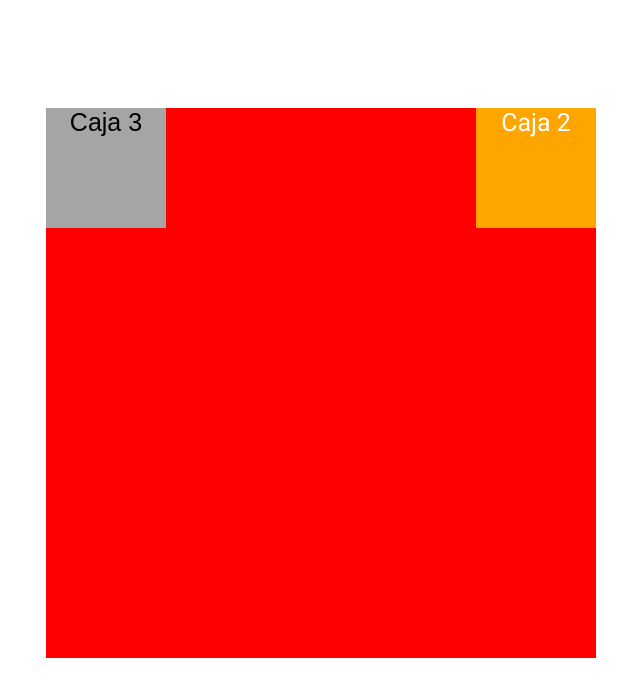
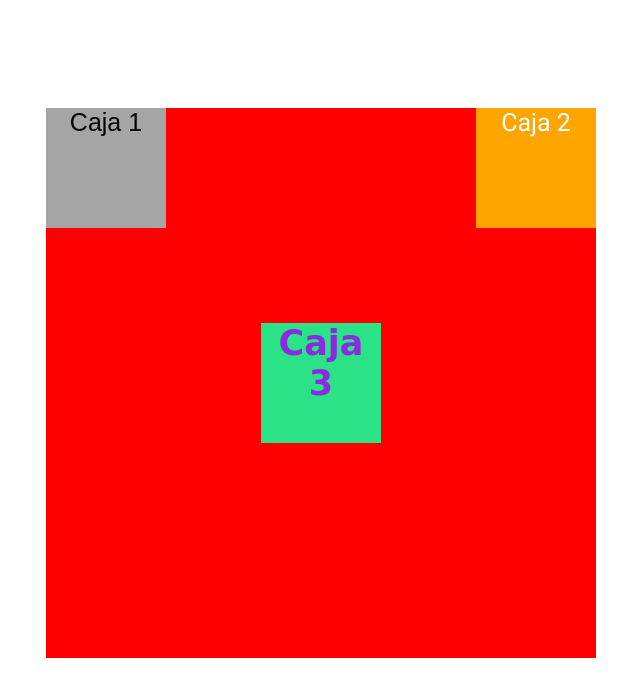
Before and after one commit to wrojas2/DOM_22_03_2022, a plain HTML site: page index.html in a window 1280 px wide. Shown: the whole page, without its empty margins (319-959 px from the left). Drawn offline with Linux system fonts and the light colour scheme.

Commit message:
MANIPULACION ESTILOS_01 24_03_2022

```diff
--- a/styleCajas.css
+++ b/styleCajas.css
@@ -4,7 +4,7 @@
     font-family: 'Roboto', sans-serif !important;
 }
 
-/* .container div:nth-child(3){
+.container div:nth-child(3){
     margin: auto;
     top: 0;
     left: 0;
@@ -15,4 +15,4 @@
     color: blueviolet;
     font-weight: 800;
     background: #2be286;
-} */
+}
```
